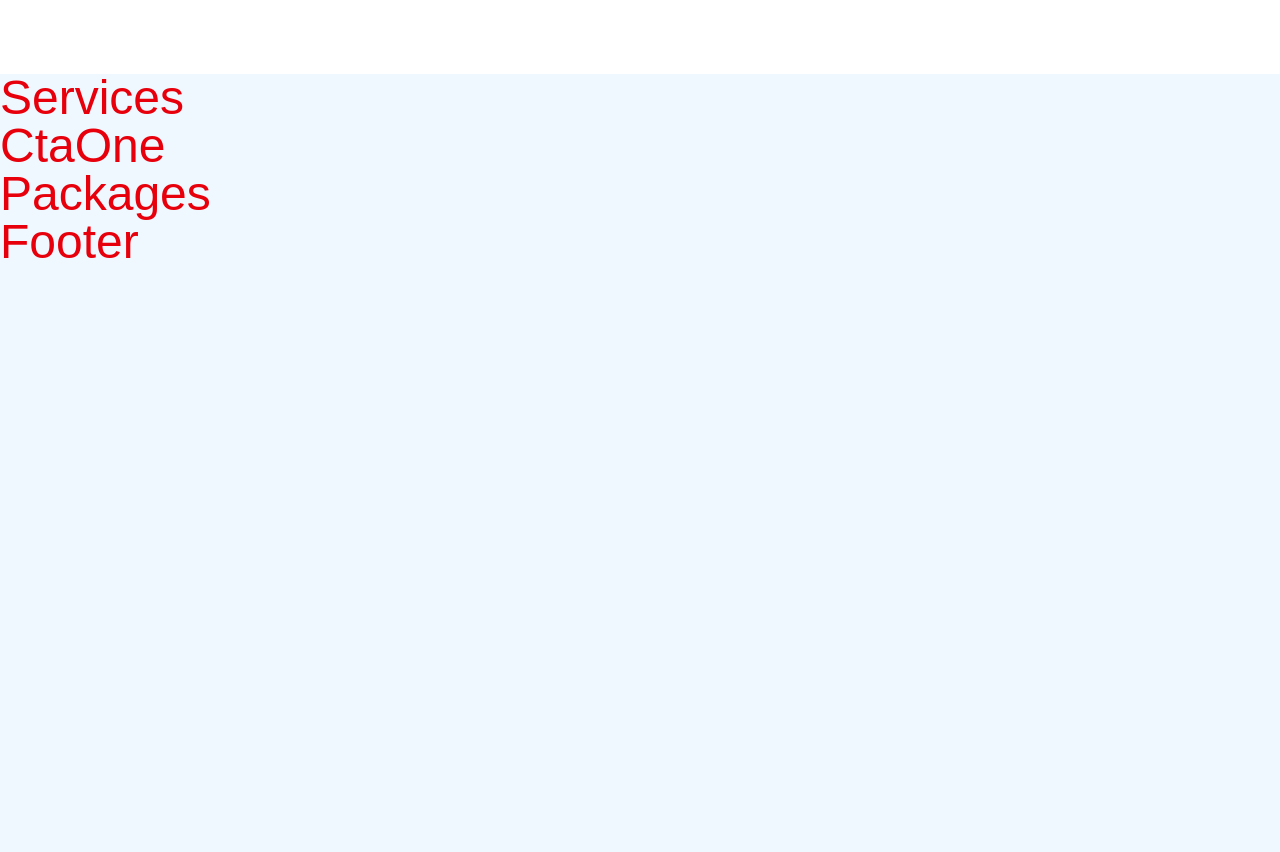
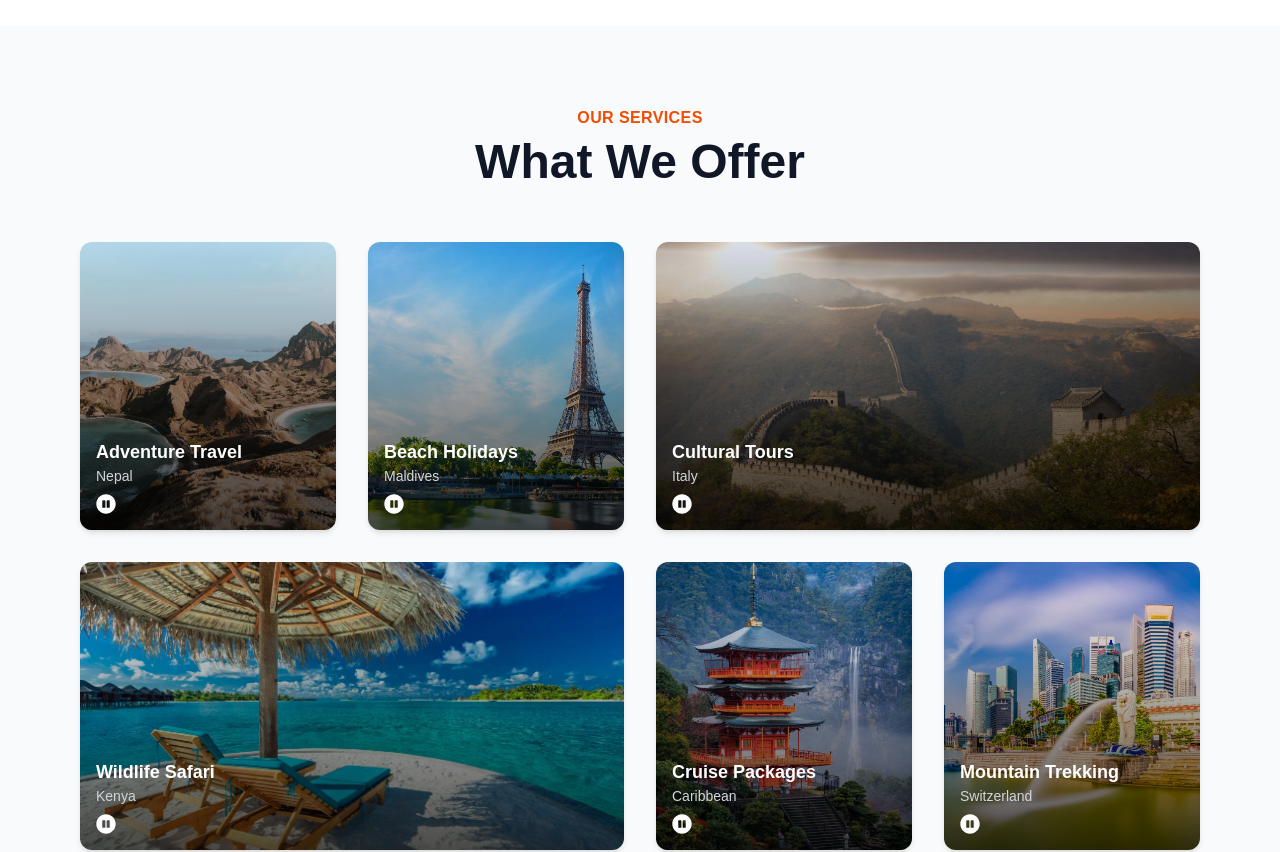
Before and after one commit to Umar71-Developer/globesptrints, a React (Vite) app: page / in a window 1280 px wide. Shown: the part 1540-2392 px from the top of the page. Before the commit the page ends 1808 px from the top, so only its background shows below. Built offline with nearby package versions, Linux system fonts and the light colour scheme; a web font is replaced by a local one.

Commit message:
services section is completed and now starting the cta one section

```diff
--- a/src/App.jsx
+++ b/src/App.jsx
@@ -9,7 +9,7 @@ import Footer from './sections/Footer'
 
 function App() {
   return (
-    <div className='text-5xl text-red-600 font-fakhwang'>
+    <div>
       <>
 
       <Header />
--- a/src/sections/About.jsx
+++ b/src/sections/About.jsx
@@ -22,12 +22,12 @@ function About() {
           <img
             src={about1}
             alt="Travel destination"
-            className="w-[75%] rounded-xl shadow-lg"
+            className="w-[90%] rounded-xl shadow-lg"
           />
           <img
             src={about2}
             alt="Adventure experience"
-            className="w-[55%] rounded-xl shadow-lg absolute bottom-[-40px] left-0 border-4 border-white"
+            className="w-[35%] rounded-xl shadow-lg absolute bottom-[-20px] left-[-10px] border-4 border-white rotate-[-5deg]"
           />
         </div>
 
--- a/src/sections/Hero.jsx
+++ b/src/sections/Hero.jsx
@@ -22,7 +22,7 @@ function Hero() {
 
         <p data-aos="zoom-in" data-aos-delay="200" className='text-lg text-center lg:w-[50%] w-full'>Lorem ipsum dolor, sit amet consectetur adipisicing elit. Rerum reiciendis ipsum rem unde tenetur error natus expedita iusto perspiciatis! Voluptatum.</p>
 
-        <button data-aos="slide-up" data-aos-delay="300" className='bg-orange-600 hover:bg-black hover:text-white px-8 py-3 font-semibold capitalize rounded-md mt-5 cursor-pointer'>Book Now</button>
+        <button data-aos="slide-up" data-aos-delay="300" className='bg-orange-600 hover:bg-black hover:text-white text-base px-8 py-3 font-semibold capitalize rounded-md mt-5 cursor-pointer transition-colors duration-300'>Book Now</button>
       </div>
       </div>
   )
--- a/src/sections/Services.jsx
+++ b/src/sections/Services.jsx
@@ -1,8 +1,89 @@
-import React from 'react'
+import React, { useEffect } from 'react'
+import service1 from '../assets/service1.webp'
+import service2 from '../assets/service2.webp'
+import service3 from '../assets/service3.webp'
+import service4 from '../assets/service4.webp'
+import service5 from '../assets/service5.webp'
+import service6 from '../assets/service6.webp'
+import { FaPauseCircle } from 'react-icons/fa'
+import AOS from 'aos'
+import 'aos/dist/aos.css'
+
+const topRow = [
+  { image: service1, title: 'Adventure Travel', place: 'Nepal' },
+  { image: service2, title: 'Beach Holidays', place: 'Maldives' },
+  { image: service3, title: 'Cultural Tours', place: 'Italy' },
+]
+
+const bottomRow = [
+  { image: service4, title: 'Wildlife Safari', place: 'Kenya' },
+  { image: service5, title: 'Cruise Packages', place: 'Caribbean' },
+  { image: service6, title: 'Mountain Trekking', place: 'Switzerland' },
+]
+
+function ServiceCard({ service, index }) {
+  return (
+    <div
+      data-aos="fade-up"
+      data-aos-delay={index * 100}
+      className="group relative rounded-xl overflow-hidden shadow-md hover:shadow-xl transition-shadow duration-300 h-72"
+    >
+      <img
+        src={service.image}
+        alt={service.title}
+        className="w-full h-full object-cover group-hover:scale-110 transition-transform duration-500"
+      />
+      <div className="absolute inset-0 bg-gradient-to-t from-black/70 to-transparent"></div>
+      <div className="absolute bottom-4 left-4 text-white">
+        <h3 className="text-lg font-semibold">{service.title}</h3>
+        <p className="text-sm text-gray-300">{service.place}</p>
+        <FaPauseCircle className="text-white text-xl mt-2 cursor-pointer hover:text-gray-300 transition-colors" />
+      </div>
+    </div>
+  )
+}
 
 function Services() {
+  useEffect(() => {
+    AOS.init({
+      duration: 800,
+      delay: 200,
+      once: false,
+    })
+  }, [])
+
   return (
-    <div>Services</div>
+    <section id="services" className="py-20 px-6 lg:px-20 bg-gray-50">
+      <div className="max-w-7xl mx-auto">
+        {/* Section Header */}
+        <div className="text-center mb-14">
+          <p data-aos="fade-up" className="text-orange-600 font-semibold text-base uppercase tracking-wide mb-2">
+            Our Services
+          </p>
+          <h2 data-aos="fade-up" data-aos-delay="100" className="text-3xl lg:text-5xl font-fakhwang font-bold text-gray-900">
+            What We Offer
+          </h2>
+        </div>
+
+        {/* Top Row - right image is wide */}
+        <div className="grid grid-cols-1 sm:grid-cols-2 lg:grid-cols-4 gap-8 mb-8">
+          <ServiceCard service={topRow[0]} index={0} />
+          <ServiceCard service={topRow[1]} index={1} />
+          <div className="sm:col-span-2">
+            <ServiceCard service={topRow[2]} index={2} />
+          </div>
+        </div>
+
+        {/* Bottom Row - left image is wide */}
+        <div className="grid grid-cols-1 sm:grid-cols-2 lg:grid-cols-4 gap-8">
+          <div className="sm:col-span-2">
+            <ServiceCard service={bottomRow[0]} index={3} />
+          </div>
+          <ServiceCard service={bottomRow[1]} index={4} />
+          <ServiceCard service={bottomRow[2]} index={5} />
+        </div>
+      </div>
+    </section>
   )
 }
 
```
